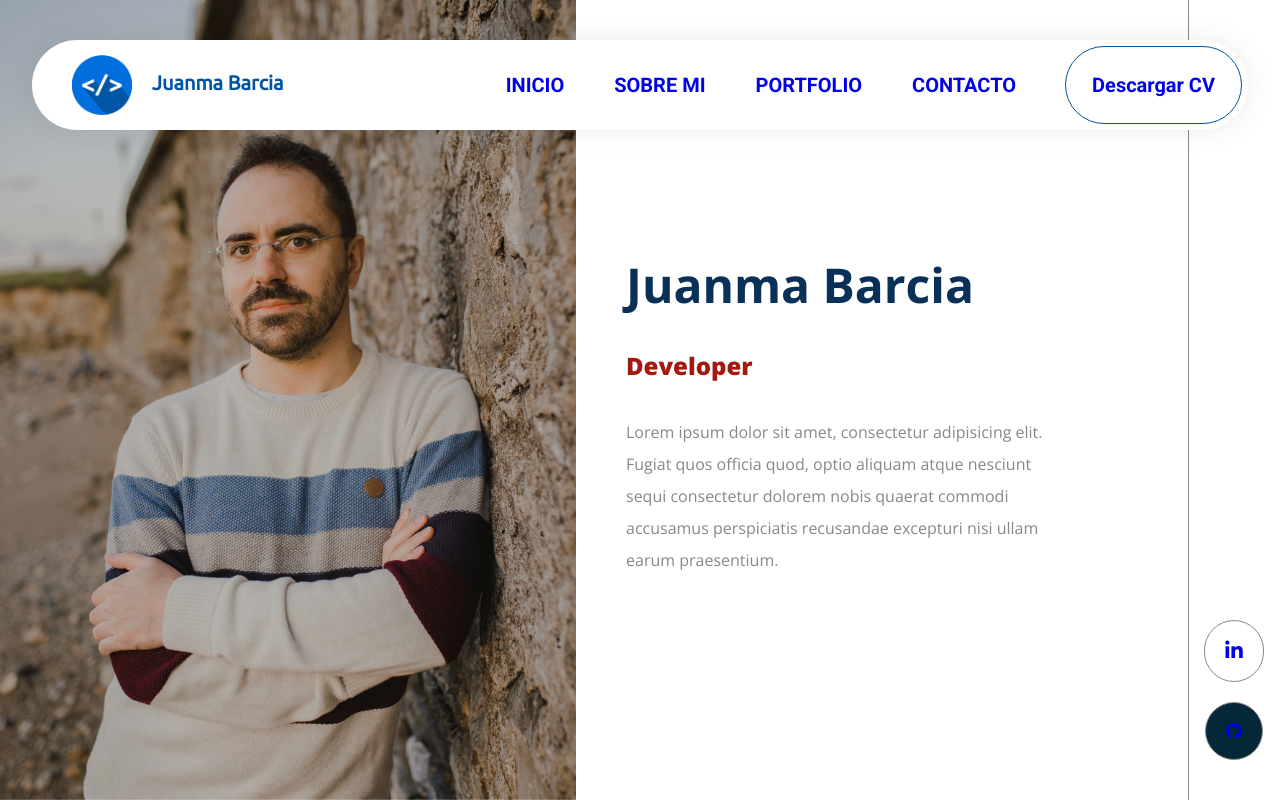
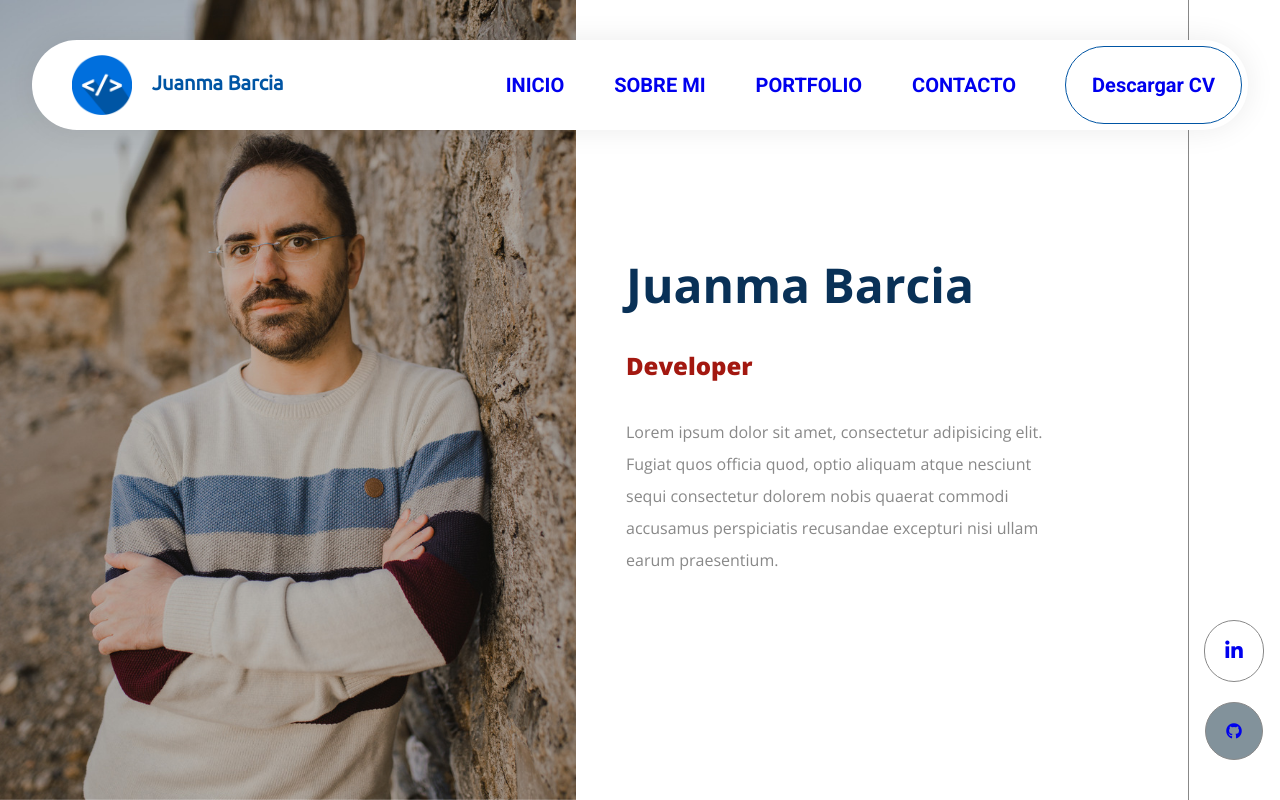
Before and after one commit to JuanmaBarcia/PaginaPersonalJuanmaBarcia, a plain HTML site: page index.html in a window 1280 px wide. In both pictures the pointer is over the icon 1234 px from the left and 731 px from the top of the page. Drawn offline with nearby package versions, Linux system fonts and the light colour scheme.

Commit message:
Changed hover color on GitHub icon

```diff
--- a/css/style.css
+++ b/css/style.css
@@ -314,7 +314,7 @@ footer:before {
 }
 
 .social a i.fa-github:hover {
-    background-color: #062738;
+    background-color: #06273880;
     transition: background-color 0.3s ease-in;
 }
 
```
